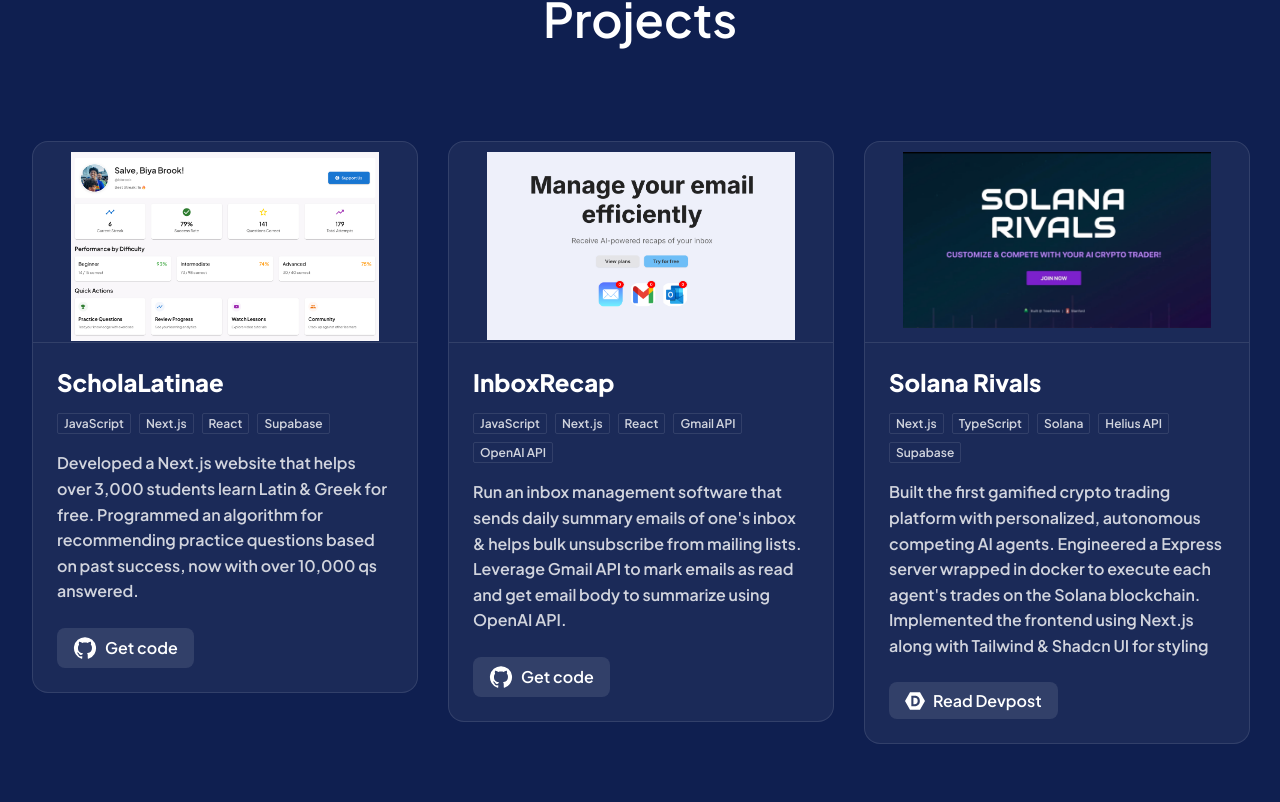
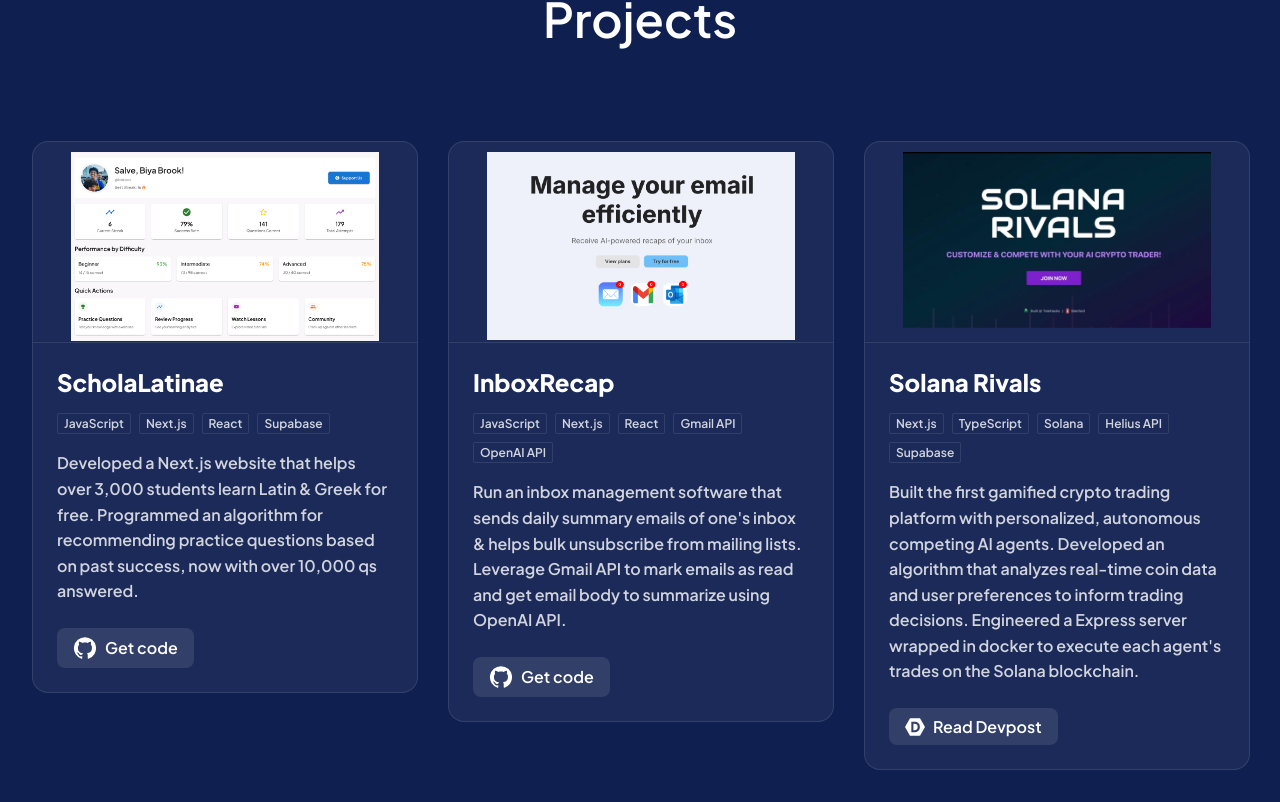
Before and after one commit to tremanus/biyabrook---personal-website, a React (Create React App) app: page / in a window 1280 px wide. Shown: the part 2041-2843 px from the top of the page. Before the commit the page ends 2817 px from the top, so only its background shows below. Built offline with nearby package versions, Linux system fonts and the light colour scheme.

Commit message:
bbboooom

```diff
--- a/src/components/projects.js
+++ b/src/components/projects.js
@@ -64,7 +64,7 @@
                             <span>Helius API</span>
                             <span>Supabase</span>
                         </div>
-                        <p>Built the first gamified crypto trading platform with personalized, autonomous competing AI agents. Engineered a Express server wrapped in docker to execute each agent's trades on the Solana blockchain. Implemented the frontend using Next.js along with Tailwind & Shadcn UI for styling</p>
+                        <p>Built the first gamified crypto trading platform with personalized, autonomous competing AI agents. Developed an algorithm that analyzes real-time coin data and user preferences to inform trading decisions. Engineered a Express server wrapped in docker to execute each agent's trades on the Solana blockchain.</p>
                         <a href="https://devpost.com/software/solana-rivals" rel="noreferrer" target="_blank" className='devpost-link'>
                             <img src="/devpost.svg" alt="Devpost" className="devpost-icon" /> Read Devpost
                         </a>
```
